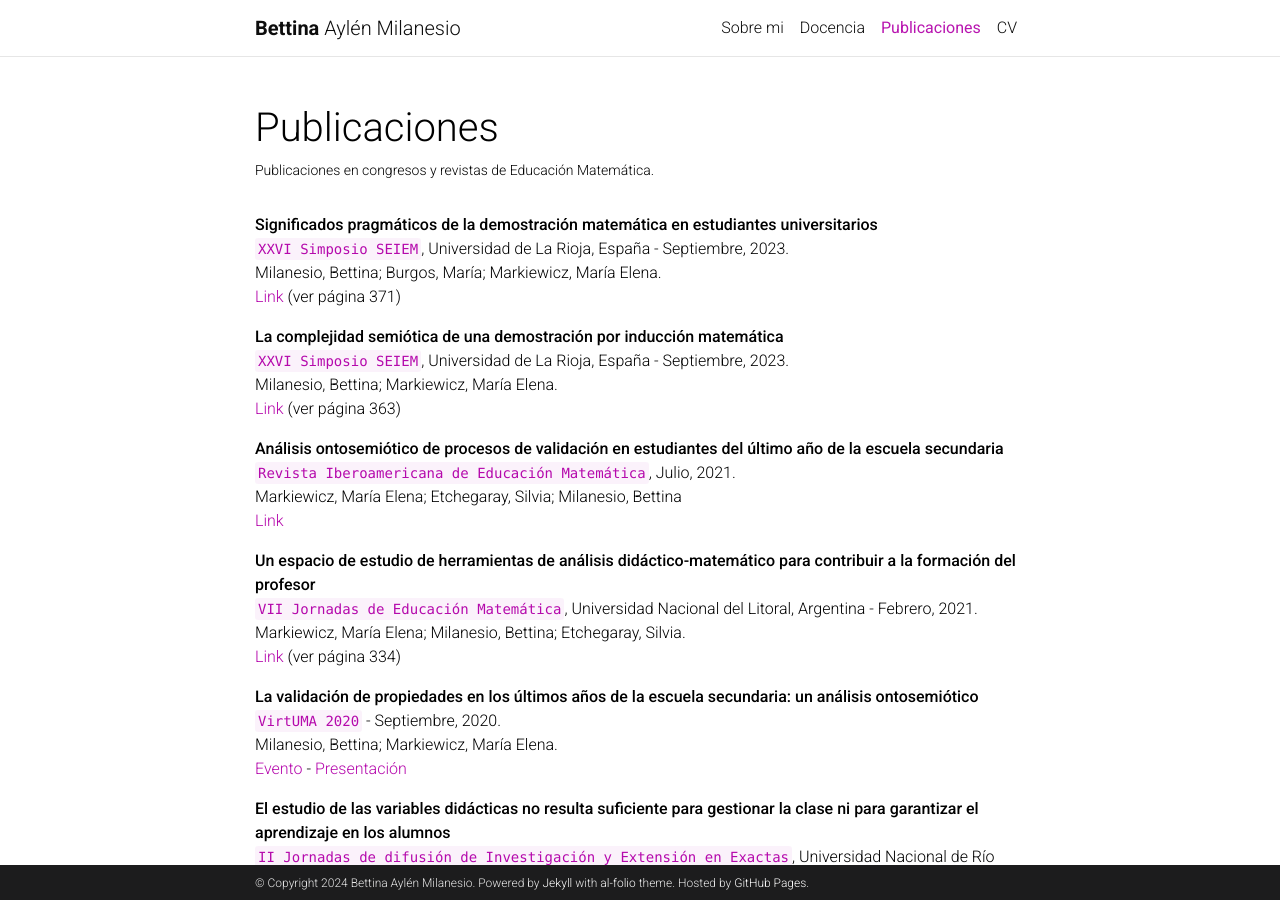
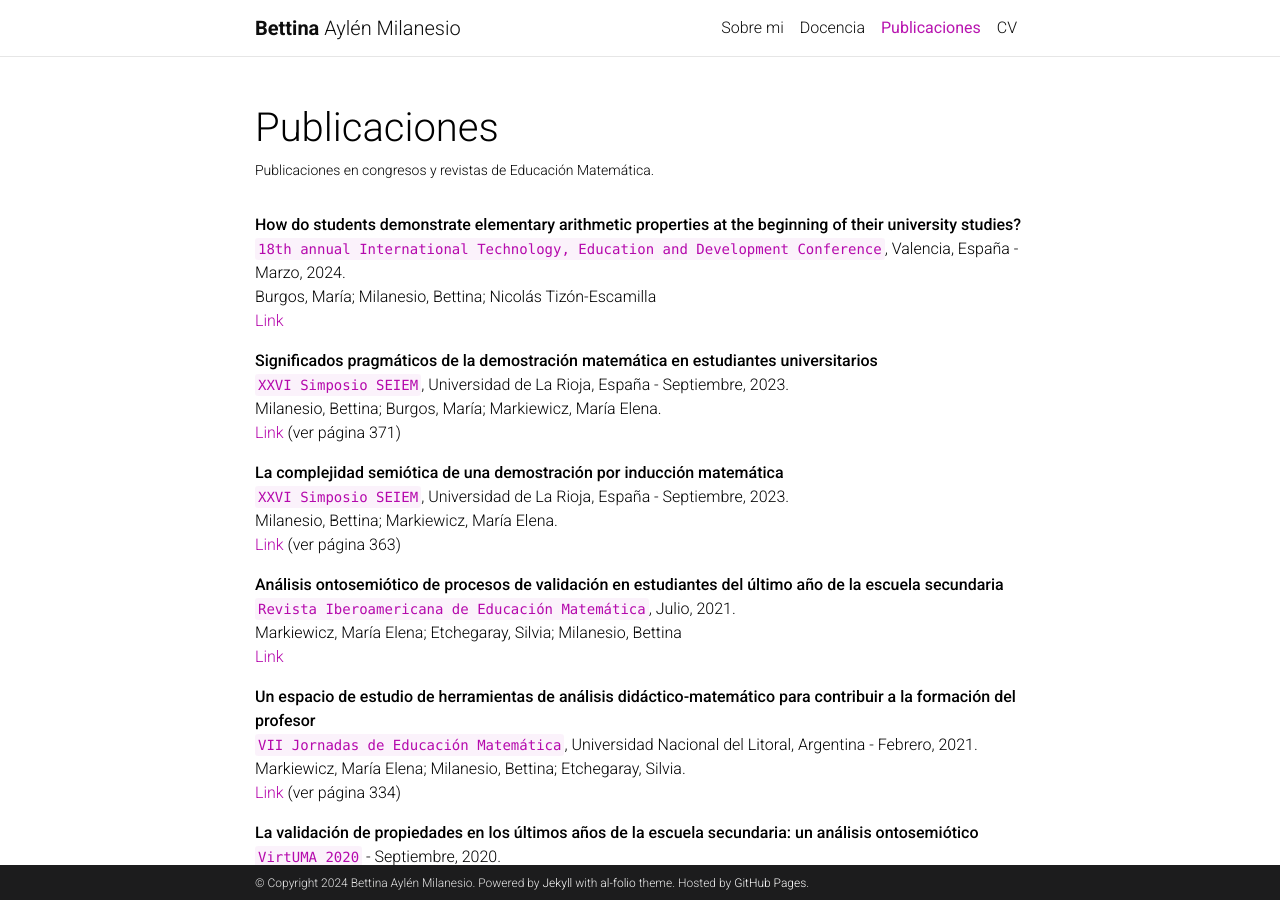
Before and after one commit to bmilanesio/bmilanesio.github.io, a Jekyll site: the page built from _pages/presentations.md, in a window 1280 px wide and 900 px high. Built offline with Jekyll 4.4.1, drawn with Linux system fonts in a browser that asks for light colours; comment, search, counter and statistics services are not loaded; a style sheet for code colours, icons or effects is not loaded.

Commit message:
actualizacion cv

```diff
--- a/_pages/presentations.md
+++ b/_pages/presentations.md
@@ -6,6 +6,11 @@ description: Publicaciones en congresos y revistas de Educación Matemática.
 nav: true
 nav_order: 3
 ---
+
+**How do students demonstrate elementary arithmetic properties at the beginning of their university studies?**\
+`18th annual International Technology, Education and Development Conference`, Valencia, España - Marzo, 2024.\
+Burgos, María; Milanesio, Bettina; Nicolás Tizón-Escamilla\
+[Link](https://library.iated.org/view/BURGOS2024HOW)
 
 **Significados pragmáticos de la demostración matemática en estudiantes universitarios**\
 `XXVI Simposio SEIEM`, Universidad de La Rioja, España - Septiembre, 2023.\
```
